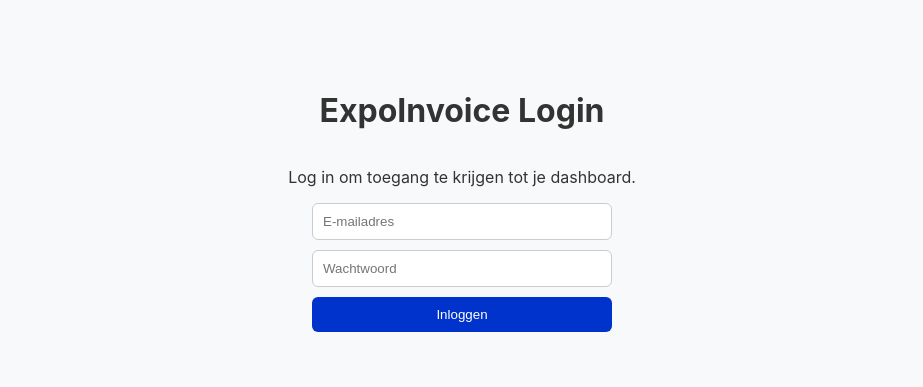
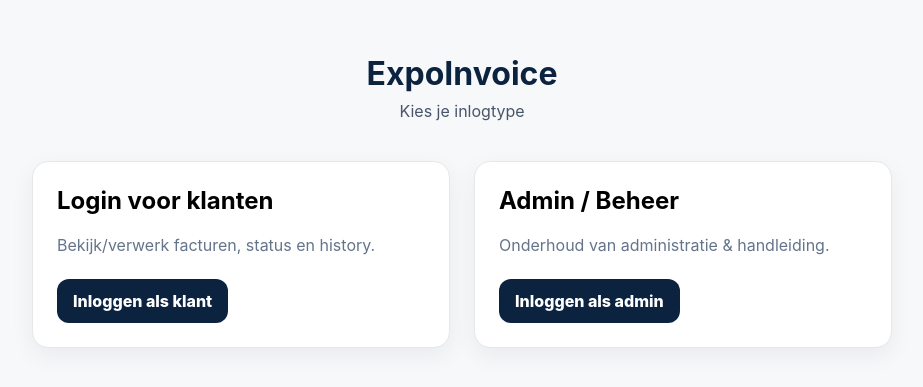
Before and after one commit to TulaGroup/expoinvoice, a Next.js app: page /login in a window 1280 px wide. Shown: the part 199-586 px from the top of the page, without its empty margins (178-1101 px from the left). Built offline with nearby package versions, Linux system fonts and the light colour scheme.

Commit message:
Refactor login page to use a chooser layout

```diff
--- a/app/login/page.tsx
+++ b/app/login/page.tsx
@@ -1,23 +1,31 @@
-export default function LoginPage() {
+'use client';
+import Link from 'next/link';
+
+export default function LoginChooser() {
   return (
-    <div style={{
-      display: 'flex',
-      flexDirection: 'column',
-      alignItems: 'center',
-      justifyContent: 'center',
-      height: '100vh',
-      backgroundColor: '#f8f9fa',
-      color: '#333'
-    }}>
-      <h1>ExpoInvoice Login</h1>
-      <p>Log in om toegang te krijgen tot je dashboard.</p>
-      <form style={{ display: 'flex', flexDirection: 'column', width: '300px', gap: '10px' }}>
-        <input type="email" placeholder="E-mailadres" required style={{ padding: '10px', borderRadius: '6px', border: '1px solid #ccc' }} />
-        <input type="password" placeholder="Wachtwoord" required style={{ padding: '10px', borderRadius: '6px', border: '1px solid #ccc' }} />
-        <button type="submit" style={{ backgroundColor: '#0033cc', color: '#fff', border: 'none', padding: '10px', borderRadius: '6px', cursor: 'pointer' }}>
-          Inloggen
-        </button>
-      </form>
-    </div>
+    <main style={{minHeight:'100vh',display:'grid',placeItems:'center',background:'#f7f8fa',fontFamily:'Inter, system-ui'}}>
+      <div style={{width:'100%',maxWidth:860,display:'grid',gap:24}}>
+        <header style={{textAlign:'center'}}>
+          <h1 style={{margin:0,color:'#0c2340'}}>ExpoInvoice</h1>
+          <p style={{marginTop:8,color:'#475569'}}>Kies je inlogtype</p>
+        </header>
+
+        <div style={{display:'grid',gridTemplateColumns:'repeat(auto-fit,minmax(260px,1fr))',gap:24}}>
+          {/* Customer login card */}
+          <div style={{background:'#fff',border:'1px solid #e5e7eb',borderRadius:16,padding:24,boxShadow:'0 8px 24px rgba(16,24,40,.06)'}}>
+            <h2 style={{marginTop:0}}>Login voor klanten</h2>
+            <p style={{color:'#64748b'}}>Bekijk/verwerk facturen, status en history.</p>
+            <Link href="/login/customer" style={{display:'inline-block',marginTop:8,padding:'12px 16px',borderRadius:12,background:'#0c2340',color:'#fff',fontWeight:800,textDecoration:'none'}}>Inloggen als klant</Link>
+          </div>
+
+          {/* Admin login card */}
+          <div style={{background:'#fff',border:'1px solid #e5e7eb',borderRadius:16,padding:24,boxShadow:'0 8px 24px rgba(16,24,40,.06)'}}>
+            <h2 style={{marginTop:0}}>Admin / Beheer</h2>
+            <p style={{color:'#64748b'}}>Onderhoud van administratie & handleiding.</p>
+            <Link href="/login/admin" style={{display:'inline-block',marginTop:8,padding:'12px 16px',borderRadius:12,background:'#0c2340',color:'#fff',fontWeight:800,textDecoration:'none'}}>Inloggen als admin</Link>
+          </div>
+        </div>
+      </div>
+    </main>
   );
 }
```
